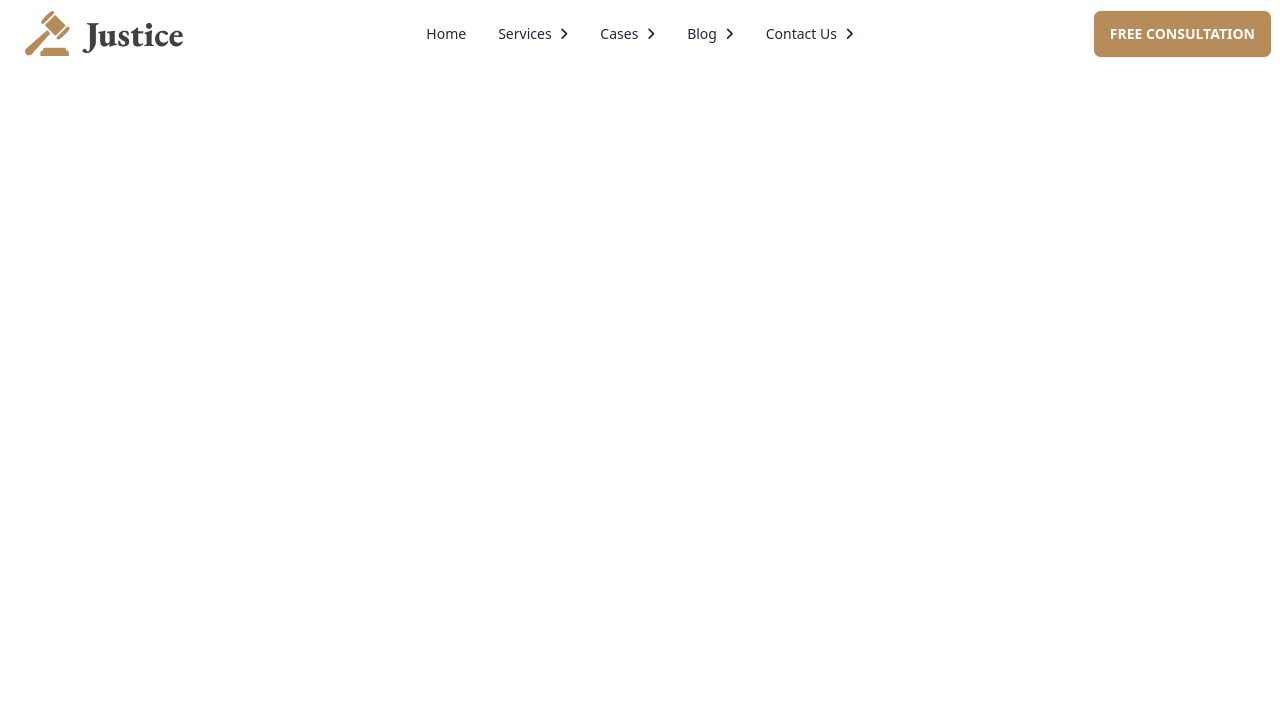
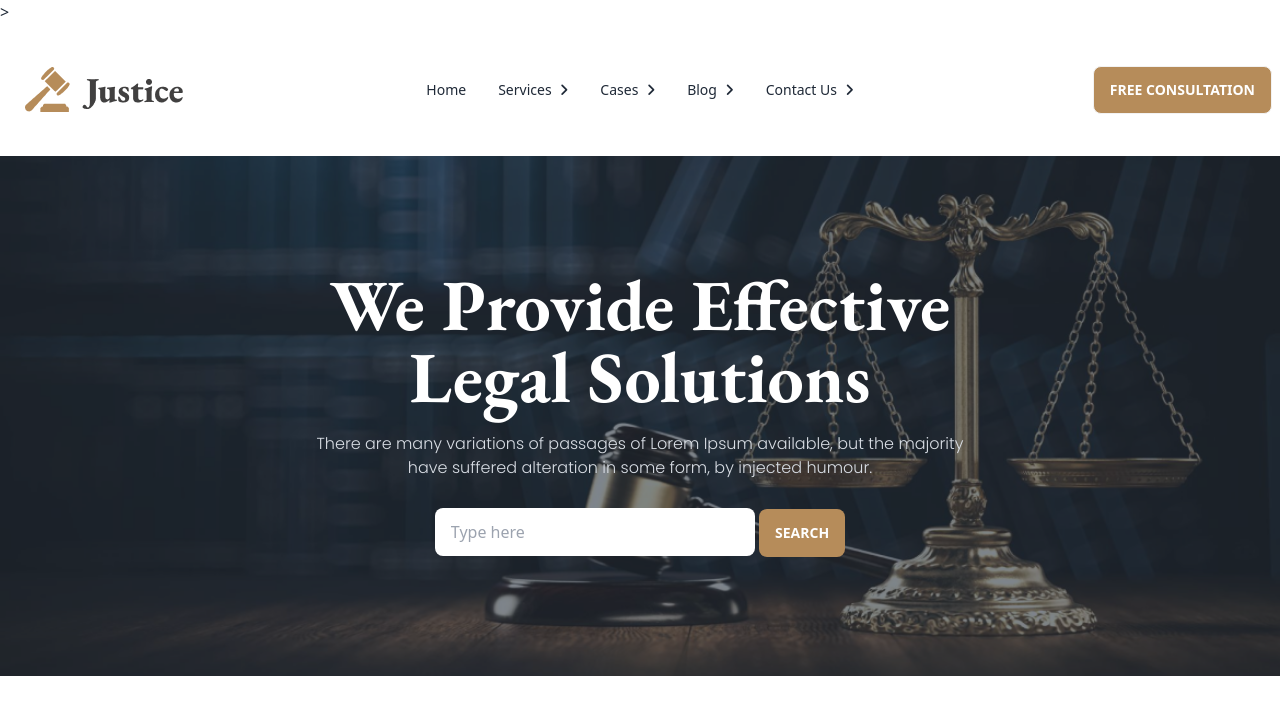
Before and after one commit to mdamirulislam/legal-solution, a plain HTML site: page index.html in a window 1280 px wide. Drawn offline with nearby package versions, Linux system fonts and the light colour scheme.

Commit message:
nav add done

```diff
--- a/index.html
+++ b/index.html
@@ -14,6 +14,9 @@
                 extend: {
                     colors: {
                         'button-color': '#B68C5A',
+                    },
+                    backgroundImage: {
+                        'banner-bg': "url('./images/banner.png')"
                     }
                 }
             }
@@ -21,12 +24,26 @@
     </script>
     <!-- font awesome -->
     <script src="https://kit.fontawesome.com/d99d766fa1.js" crossorigin="anonymous"></script>
+    <!-- font -->
+    <link rel="preconnect" href="https://fonts.googleapis.com">
+    <link rel="preconnect" href="https://fonts.gstatic.com" crossorigin>
+    <link href="https://fonts.googleapis.com/css2?family=EB+Garamond:wght@400;500;600;700;800&family=Poppins:wght@100;200;300&display=swap" rel="stylesheet">>
+        <style>
+            .custom-font{
+                font-family: 'EB Garamond', serif;
+            }
+            .custom-font-two{
+                font-family: 'Poppins', sans-serif;
+
+            }
+        </style>
     <title>LegalSolution</title>
 </head>
 
 <body class="max-w-7xl mx-auto">
     <header>
-        <div class="navbar bg-base-100">
+        <!-- navBar -->
+        <div class="navbar bg-base-100 py-10">
             <div class="navbar-start">
                 <div class="dropdown">
                     <label tabindex="0" class="btn btn-ghost lg:hidden">
@@ -60,6 +77,20 @@
                 <a class="btn bg-button-color text-white">Free Consultation</a>
             </div>
         </div>
+        <!-- heroBanner -->
+        <div class="hero min-h-[calc(100vh-280px)] bg-banner-bg bg-cover ">
+            <div class="hero-overlay bg-opacity-60"></div>
+            <div class="hero-content text-center text-neutral-content">
+                <div class="">
+                    <h1 class="mb-5 text-7xl font-bold text-white custom-font leading-noemal">We Provide Effective <br> Legal Solutions</h1>
+                    <p class="mb-5 custom-font-two">There are many variations of passages of Lorem Ipsum available, but the majority <br> have suffered alteration in some form, by injected humour.</p>
+                 <div>
+                    <input type="text" placeholder="Type here" class="input my-2 border-none input-bordered input-primary w-full max-w-xs" />
+                    <a class="btn bg-button-color text-white border-none">Search</a>
+                 </div>
+                </div>
+            </div>
+        </div>
     </header>
 </body>
 
```
